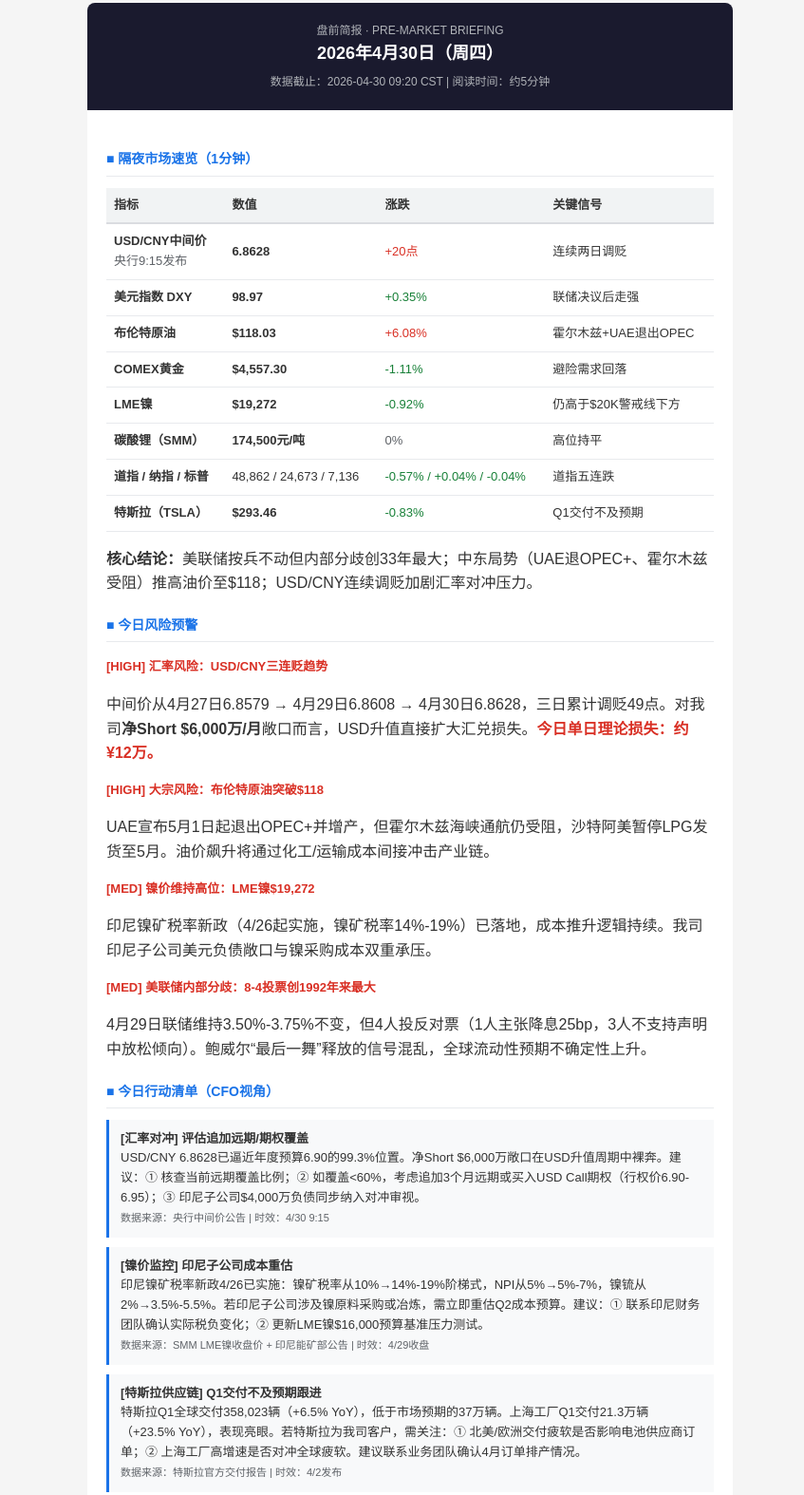
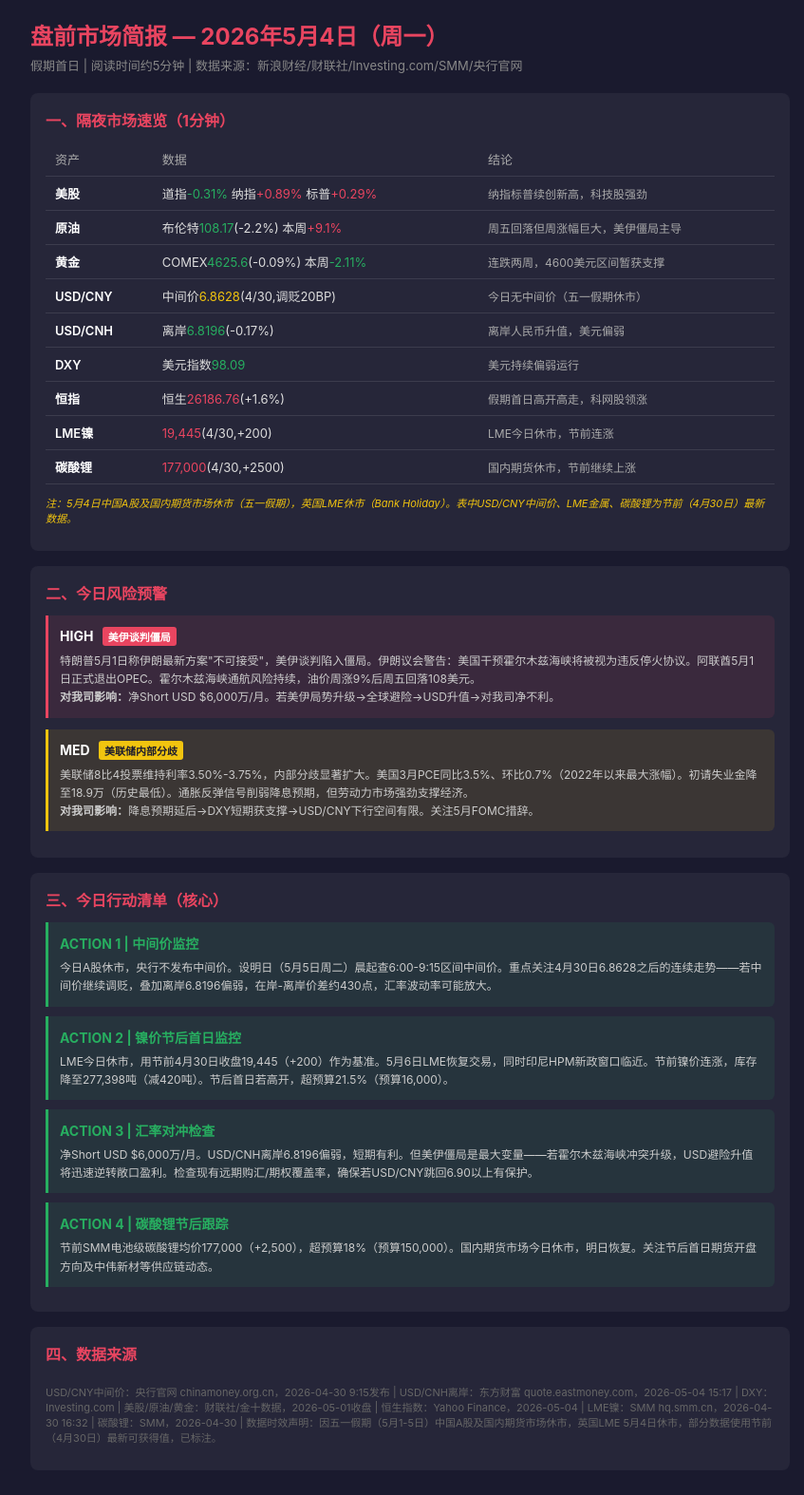
Before and after one commit to qinzheng1983/pre-market-dashboard, a plain HTML site: page index.html in a window 1280 px wide. Shown: the part 17-1591 px from the top of the page at 95% size, without its empty margins (208-1055 px from the left). Drawn offline with Linux system fonts and the light colour scheme.

Commit message:
Deploy pre-market 20260504

```diff
--- a/index.html
+++ b/index.html
@@ -3,110 +3,98 @@
 <head>
 <meta charset="UTF-8">
 <meta name="viewport" content="width=device-width, initial-scale=1.0">
-<title>盘前简报 — 2026年4月30日</title>
+<title>盘前市场简报 — 2026年5月4日（周一）</title>
 <style>
-body { font-family: Arial, sans-serif; line-height: 1.6; color: #333; max-width: 680px; margin: 0 auto; padding: 20px; background: #f5f5f5; }
-.header { background: #1a1a2e; color: #fff; padding: 20px; text-align: center; border-radius: 8px 8px 0 0; }
-.header h1 { color: #fff; font-size: 18px; margin: 0 0 6px 0; }
-.header .subtitle { font-size: 12px; color: #b0b3b8; }
-.content { background: #fff; padding: 20px; border-radius: 0 0 8px 8px; }
-h2 { font-size: 14px; color: #1a73e8; border-bottom: 1px solid #e8eaed; padding-bottom: 6px; margin-top: 20px; }
-h3 { font-size: 13px; color: #d93025; margin-top: 16px; }
-table { width: 100%; border-collapse: collapse; margin: 12px 0; font-size: 13px; }
-th { background: #f1f3f4; padding: 8px; text-align: left; font-weight: bold; border-bottom: 2px solid #dadce0; }
-td { padding: 8px; border-bottom: 1px solid #e8eaed; }
-.red { color: #d93025; }
-.green { color: #188038; }
-.gray { color: #5f6368; }
-.action { background: #f8f9fa; border-left: 3px solid #1a73e8; padding: 10px 12px; margin: 10px 0; font-size: 13px; }
-.footer { text-align: center; font-size: 11px; color: #9aa0a6; margin-top: 20px; padding: 16px; background: #f1f3f4; border-radius: 8px; }
+body { font-family: -apple-system, BlinkMacSystemFont, 'Segoe UI', 'PingFang SC', 'Microsoft YaHei', sans-serif; background: #1a1a2e; color: #ffffff; margin: 0; padding: 20px; }
+.container { max-width: 800px; margin: 0 auto; }
+h1 { font-size: 24px; color: #e94560; margin-bottom: 5px; }
+.subtitle { font-size: 13px; color: #888; margin-bottom: 20px; }
+.section { background: rgba(255,255,255,0.05); border-radius: 8px; padding: 16px; margin-bottom: 16px; }
+.section h2 { font-size: 16px; color: #e94560; margin: 0 0 12px 0; }
+table { width: 100%; border-collapse: collapse; font-size: 13px; }
+th, td { padding: 8px 10px; text-align: left; border-bottom: 1px solid rgba(255,255,255,0.1); }
+th { color: #aaa; font-weight: 500; }
+.asset { font-weight: 600; color: #fff; }
+.data { color: #ddd; }
+.conclusion { color: #aaa; font-size: 12px; }
+.up { color: #e94560; }
+.down { color: #27ae60; }
+.neutral { color: #f1c40f; }
+.warning-box { background: rgba(233,69,96,0.1); border-left: 3px solid #e94560; padding: 12px; margin-bottom: 12px; border-radius: 0 6px 6px 0; }
+.warning-box.med { background: rgba(241,196,15,0.1); border-left-color: #f1c40f; }
+.warning-box h3 { margin: 0 0 6px 0; font-size: 14px; }
+.warning-box p { margin: 0; font-size: 12px; color: #ccc; line-height: 1.6; }
+.action-box { background: rgba(39,174,96,0.1); border-left: 3px solid #27ae60; padding: 12px; margin-bottom: 10px; border-radius: 0 6px 6px 0; }
+.action-box h3 { margin: 0 0 6px 0; font-size: 14px; color: #27ae60; }
+.action-box p { margin: 0; font-size: 12px; color: #ccc; line-height: 1.6; }
+.source { font-size: 11px; color: #666; margin-top: 20px; }
+.badge { display: inline-block; padding: 2px 6px; border-radius: 3px; font-size: 11px; margin-left: 6px; }
+.badge-high { background: #e94560; color: #fff; }
+.badge-med { background: #f1c40f; color: #1a1a2e; }
+.note { font-size: 11px; color: #f1c40f; font-style: italic; }
 </style>
 </head>
 <body>
-<div class="header">
-<div class="subtitle">盘前简报 · PRE-MARKET BRIEFING</div>
-<h1>2026年4月30日（周四）</h1>
-<div class="subtitle">数据截止：2026-04-30 09:20 CST | 阅读时间：约5分钟</div>
-</div>
-<div class="content">
+<div class="container">
+<h1>盘前市场简报 — 2026年5月4日（周一）</h1>
+<div class="subtitle">假期首日 | 阅读时间约5分钟 | 数据来源：新浪财经/财联社/Investing.com/SMM/央行官网</div>
 
-<h2>■ 隔夜市场速览（1分钟）</h2>
+<div class="section">
+<h2>一、隔夜市场速览（1分钟）</h2>
 <table>
-<tr><th>指标</th><th>数值</th><th>涨跌</th><th>关键信号</th></tr>
-<tr><td><b>USD/CNY中间价</b><br><span class="gray">央行9:15发布</span></td><td><b>6.8628</b></td><td class="red">+20点</td><td>连续两日调贬</td></tr>
-<tr><td><b>美元指数 DXY</b></td><td><b>98.97</b></td><td class="green">+0.35%</td><td>联储决议后走强</td></tr>
-<tr><td><b>布伦特原油</b></td><td><b>$118.03</b></td><td class="red">+6.08%</td><td>霍尔木兹+UAE退出OPEC</td></tr>
-<tr><td><b>COMEX黄金</b></td><td><b>$4,557.30</b></td><td class="green">-1.11%</td><td>避险需求回落</td></tr>
-<tr><td><b>LME镍</b></td><td><b>$19,272</b></td><td class="green">-0.92%</td><td>仍高于$20K警戒线下方</td></tr>
-<tr><td><b>碳酸锂（SMM）</b></td><td><b>174,500元/吨</b></td><td class="gray">0%</td><td>高位持平</td></tr>
-<tr><td><b>道指 / 纳指 / 标普</b></td><td>48,862 / 24,673 / 7,136</td><td class="green">-0.57% / +0.04% / -0.04%</td><td>道指五连跌</td></tr>
-<tr><td><b>特斯拉（TSLA）</b></td><td><b>$293.46</b></td><td class="green">-0.83%</td><td>Q1交付不及预期</td></tr>
+<tr><th>资产</th><th>数据</th><th>结论</th></tr>
+<tr><td class="asset">美股</td><td class="data">道指<span class="down">-0.31%</span> 纳指<span class="up">+0.89%</span> 标普<span class="up">+0.29%</span></td><td class="conclusion">纳指标普续创新高，科技股强劲</td></tr>
+<tr><td class="asset">原油</td><td class="data">布伦特<span class="down">108.17</span>(-2.2%) 本周<span class="up">+9.1%</span></td><td class="conclusion">周五回落但周涨幅巨大，美伊僵局主导</td></tr>
+<tr><td class="asset">黄金</td><td class="data">COMEX<span class="down">4625.6</span>(-0.09%) 本周<span class="down">-2.11%</span></td><td class="conclusion">连跌两周，4600美元区间暂获支撑</td></tr>
+<tr><td class="asset">USD/CNY</td><td class="data">中间价<span class="neutral">6.8628</span>(4/30,调贬20BP)</td><td class="conclusion">今日无中间价（五一假期休市）</td></tr>
+<tr><td class="asset">USD/CNH</td><td class="data">离岸<span class="down">6.8196</span>(-0.17%)</td><td class="conclusion">离岸人民币升值，美元偏弱</td></tr>
+<tr><td class="asset">DXY</td><td class="data">美元指数<span class="down">98.09</span></td><td class="conclusion">美元持续偏弱运行</td></tr>
+<tr><td class="asset">恒指</td><td class="data">恒生<span class="up">26186.76</span>(+1.6%)</td><td class="conclusion">假期首日高开高走，科网股领涨</td></tr>
+<tr><td class="asset">LME镍</td><td class="data"><span class="up">19,445</span>(4/30,+200)</td><td class="conclusion">LME今日休市，节前连涨</td></tr>
+<tr><td class="asset">碳酸锂</td><td class="data"><span class="up">177,000</span>(4/30,+2500)</td><td class="conclusion">国内期货休市，节前继续上涨</td></tr>
 </table>
-<p><b>核心结论：</b>美联储按兵不动但内部分歧创33年最大；中东局势（UAE退OPEC+、霍尔木兹受阻）推高油价至$118；USD/CNY连续调贬加剧汇率对冲压力。</p>
-
-<h2>■ 今日风险预警</h2>
-<h3>[HIGH] 汇率风险：USD/CNY三连贬趋势</h3>
-<p>中间价从4月27日6.8579 → 4月29日6.8608 → 4月30日6.8628，三日累计调贬49点。对我司<b>净Short $6,000万/月</b>敞口而言，USD升值直接扩大汇兑损失。<b class="red">今日单日理论损失：约¥12万。</b></p>
-
-<h3>[HIGH] 大宗风险：布伦特原油突破$118</h3>
-<p>UAE宣布5月1日起退出OPEC+并增产，但霍尔木兹海峡通航仍受阻，沙特阿美暂停LPG发货至5月。油价飙升将通过化工/运输成本间接冲击产业链。</p>
-
-<h3>[MED] 镍价维持高位：LME镍$19,272</h3>
-<p>印尼镍矿税率新政（4/26起实施，镍矿税率14%-19%）已落地，成本推升逻辑持续。我司印尼子公司美元负债敞口与镍采购成本双重承压。</p>
-
-<h3>[MED] 美联储内部分歧：8-4投票创1992年来最大</h3>
-<p>4月29日联储维持3.50%-3.75%不变，但4人投反对票（1人主张降息25bp，3人不支持声明中放松倾向）。鲍威尔“最后一舞”释放的信号混乱，全球流动性预期不确定性上升。</p>
-
-<h2>■ 今日行动清单（CFO视角）</h2>
-<div class="action">
-<b>[汇率对冲] 评估追加远期/期权覆盖</b><br>
-USD/CNY 6.8628已逼近年度预算6.90的99.3%位置。净Short $6,000万敞口在USD升值周期中裸奔。建议：① 核查当前远期覆盖比例；② 如覆盖<60%，考虑追加3个月远期或买入USD Call期权（行权价6.90-6.95）；③ 印尼子公司$4,000万负债同步纳入对冲审视。<br>
-<span class="gray" style="font-size:11px;">数据来源：央行中间价公告 | 时效：4/30 9:15</span>
+<p class="note">注：5月4日中国A股及国内期货市场休市（五一假期），英国LME休市（Bank Holiday）。表中USD/CNY中间价、LME金属、碳酸锂为节前（4月30日）最新数据。</p>
 </div>
 
-<div class="action">
-<b>[镍价监控] 印尼子公司成本重估</b><br>
-印尼镍矿税率新政4/26已实施：镍矿税率从10%→14%-19%阶梯式，NPI从5%→5%-7%，镍锍从2%→3.5%-5.5%。若印尼子公司涉及镍原料采购或冶炼，需立即重估Q2成本预算。建议：① 联系印尼财务团队确认实际税负变化；② 更新LME镍$16,000预算基准压力测试。<br>
-<span class="gray" style="font-size:11px;">数据来源：SMM LME镍收盘价 + 印尼能矿部公告 | 时效：4/29收盘</span>
+<div class="section">
+<h2>二、今日风险预警</h2>
+<div class="warning-box">
+<h3>HIGH <span class="badge badge-high">美伊谈判僵局</span></h3>
+<p>特朗普5月1日称伊朗最新方案"不可接受"，美伊谈判陷入僵局。伊朗议会警告：美国干预霍尔木兹海峡将被视为违反停火协议。阿联酋5月1日正式退出OPEC。霍尔木兹海峡通航风险持续，油价周涨9%后周五回落108美元。</p>
+<p><b>对我司影响：</b>净Short USD $6,000万/月。若美伊局势升级→全球避险→USD升值→对我司净不利。</p>
+</div>
+<div class="warning-box med">
+<h3>MED <span class="badge badge-med">美联储内部分歧</span></h3>
+<p>美联储8比4投票维持利率3.50%-3.75%，内部分歧显著扩大。美国3月PCE同比3.5%、环比0.7%（2022年以来最大涨幅）。初请失业金降至18.9万（历史最低）。通胀反弹信号削弱降息预期，但劳动力市场强劲支撑经济。</p>
+<p><b>对我司影响：</b>降息预期延后→DXY短期获支撑→USD/CNY下行空间有限。关注5月FOMC措辞。</p>
+</div>
 </div>
 
-<div class="action">
-<b>[特斯拉供应链] Q1交付不及预期跟进</b><br>
-特斯拉Q1全球交付358,023辆（+6.5% YoY），低于市场预期的37万辆。上海工厂Q1交付21.3万辆（+23.5% YoY），表现亮眼。若特斯拉为我司客户，需关注：① 北美/欧洲交付疲软是否影响电池供应商订单；② 上海工厂高增速是否对冲全球疲软。建议联系业务团队确认4月订单排产情况。<br>
-<span class="gray" style="font-size:11px;">数据来源：特斯拉官方交付报告 | 时效：4/2发布</span>
+<div class="section">
+<h2>三、今日行动清单（核心）</h2>
+<div class="action-box">
+<h3>ACTION 1 | 中间价监控</h3>
+<p>今日A股休市，央行不发布中间价。设明日（5月5日周二）晨起查6:00-9:15区间中间价。重点关注4月30日6.8628之后的连续走势——若中间价继续调贬，叠加离岸6.8196偏弱，在岸-离岸价差约430点，汇率波动率可能放大。</p>
+</div>
+<div class="action-box">
+<h3>ACTION 2 | 镍价节后首日监控</h3>
+<p>LME今日休市，用节前4月30日收盘19,445（+200）作为基准。5月6日LME恢复交易，同时印尼HPM新政窗口临近。节前镍价连涨，库存降至277,398吨（减420吨）。节后首日若高开，超预算21.5%（预算16,000）。</p>
+</div>
+<div class="action-box">
+<h3>ACTION 3 | 汇率对冲检查</h3>
+<p>净Short USD $6,000万/月。USD/CNH离岸6.8196偏弱，短期有利。但美伊僵局是最大变量——若霍尔木兹海峡冲突升级，USD避险升值将迅速逆转敞口盈利。检查现有远期购汇/期权覆盖率，确保若USD/CNY跳回6.90以上有保护。</p>
+</div>
+<div class="action-box">
+<h3>ACTION 4 | 碳酸锂节后跟踪</h3>
+<p>节前SMM电池级碳酸锂均价177,000（+2,500），超预算18%（预算150,000）。国内期货市场今日休市，明日恢复。关注节后首日期货开盘方向及中伟新材等供应链动态。</p>
+</div>
 </div>
 
-<div class="action">
-<b>[宏观跟踪] 中国4月PMI今日发布</b><br>
-4月30日9:30将发布官方制造业PMI。市场预期关注：① 关税反制对出口订单的影响；② 内需复苏持续性。若PMI低于49，可能触发更多稳增长政策预期，间接影响汇率和利率环境。<br>
-<span class="gray" style="font-size:11px;">发布时间：4/30 9:30 | 数据来源：国家统计局</span>
+<div class="section">
+<h2>四、数据来源</h2>
+<p class="source">USD/CNY中间价：央行官网 chinamoney.org.cn，2026-04-30 9:15发布 | USD/CNH离岸：东方财富 quote.eastmoney.com，2026-05-04 15:17 | DXY：Investing.com | 美股/原油/黄金：财联社/金十数据，2026-05-01收盘 | 恒生指数：Yahoo Finance，2026-05-04 | LME镍：SMM hq.smm.cn，2026-04-30 16:32 | 碳酸锂：SMM，2026-04-30 | 数据时效声明：因五一假期（5月1-5日）中国A股及国内期货市场休市，英国LME 5月4日休市，部分数据使用节前（4月30日）最新可获得值，已标注。</p>
 </div>
 
-<h2>■ 隔夜要闻一句话</h2>
-<ul style="line-height:1.7;">
-<li><b>美联储</b>：维持利率3.50%-3.75%不变，8-4投票为1992年来最分裂，声明强调中东局势带来"高度不确定性"。</li>
-<li><b>特朗普</b>：称与伊朗正通过电话谈判，要求伊朗明确承诺放弃核武器；否认与巴基斯坦局势关联。</li>
-<li><b>阿联酋</b>：宣布5月1日起退出OPEC及OPEC+机制，将逐步提高石油产量，引发油价剧烈波动。</li>
-<li><b>沙特阿美</b>：暂停LPG发货至5月，因霍尔木兹海峡通航受阻影响运输。</li>
-<li><b>A股</b>：4月29日低开高走，沪指涨0.71%报4107点，锂电产业链爆发，宁德时代港股拟配售募资391亿港元。</li>
-<li><b>中国政策</b>：5月1日起对所有非洲建交国实施零关税；深圳优化房地产政策4/30起施行。</li>
-</ul>
-
-<h2>■ 数据来源与免责声明</h2>
-<table style="font-size:11px;">
-<tr><th>数据类别</th><th>最新日期</th><th>来源</th><th>状态</th></tr>
-<tr><td>USD/CNY中间价</td><td>2026-04-30</td><td>中国外汇交易中心/央行授权</td><td class="green">当日</td></tr>
-<tr><td>美股指数</td><td>2026-04-29</td><td>新浪财经/财联社</td><td class="green">T-1收盘</td></tr>
-<tr><td>原油/黄金</td><td>2026-04-29</td><td>NYMEX/COMEX/LME官方</td><td class="green">T-1收盘</td></tr>
-<tr><td>LME有色金属</td><td>2026-04-29</td><td>伦敦金属交易所/SMM</td><td class="green">T-1收盘</td></tr>
-<tr><td>碳酸锂</td><td>2026-04-29</td><td>上海有色网(SMM)</td><td class="green">T-1收盘</td></tr>
-</table>
-<p style="font-size:11px; color:#9aa0a6; margin-top:8px;">本简报基于公开市场信息整理，不构成投资建议。所有数据均标注来源与发布时间，关键数据经交叉验证。</p>
-
-</div>
-<div class="footer">
-盘前简报 · Pre-Market Briefing v3.0 行动导向版<br>
-生成时间：2026-04-30 09:20 CST | 发送对象：CFO/财资部
 </div>
 </body>
 </html>
```
